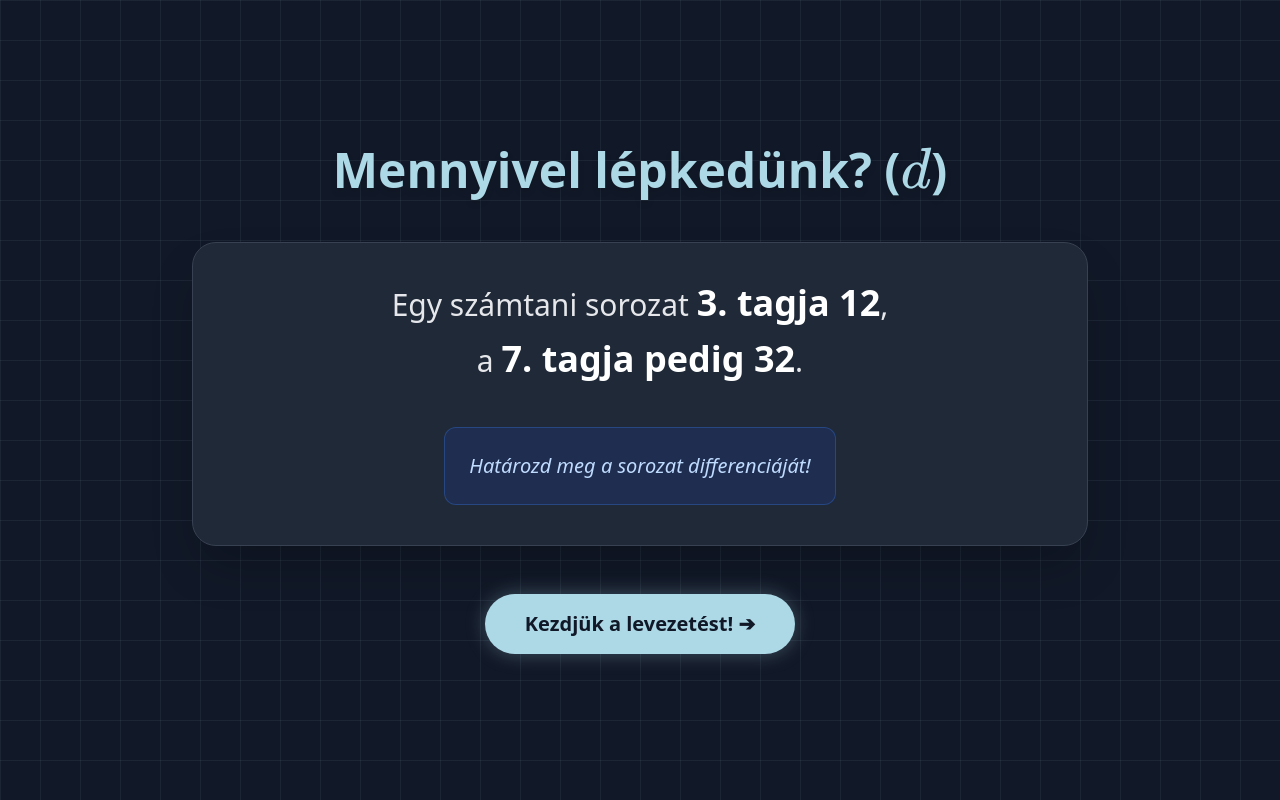
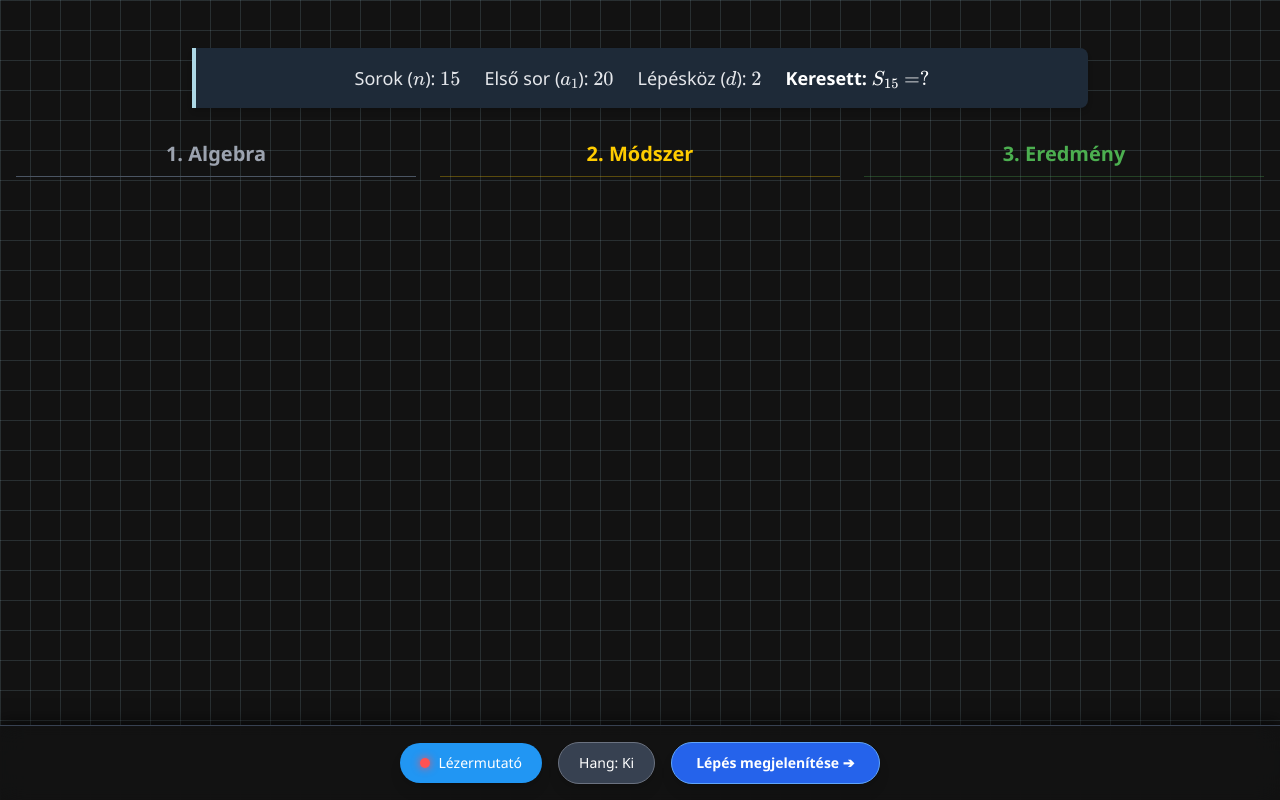
Before and after one commit to tengerszem-MathCloud/Online-MATH-Apps, a plain HTML site: page apps/osszegkeplet_szamtani_sorozatok.html in a window 1280 px wide. Both pictures are taken after a click on the button "Kezdjük a levezetést! ➔". Drawn offline with nearby package versions, Linux system fonts and the light colour scheme.

Commit message:
Update HTML for arithmetic series sum formula

```diff
--- a/apps/osszegkeplet_szamtani_sorozatok.html
+++ b/apps/osszegkeplet_szamtani_sorozatok.html
@@ -3,9 +3,9 @@
 <head>
     <meta charset="UTF-8">
     <meta name="viewport" content="width=device-width, initial-scale=1.0">
-    <title>Számtani sorozat: A differencia (d) meghatározása</title>
+    <title>Számtani sorozat: Összegképlet (Sn)</title>
 
-    <!-- Tailwind CSS betöltése -->
+    <!-- Tailwind CSS -->
     <script src="https://cdn.tailwindcss.com"></script>
 
     <!-- Tiszta Online MathJax Betöltő -->
@@ -19,157 +19,227 @@
 
     <style>
         body {
-            background-color: #111827;
+            background-color: #121212;
             background-image:
-                linear-gradient(to right, rgba(173, 216, 230, 0.07) 1px, transparent 1px),
-                linear-gradient(to bottom, rgba(173, 216, 230, 0.07) 1px, transparent 1px);
-            background-size: 40px 40px;
-            color: #e5e7eb;
-            font-family: system-ui, -apple-system, sans-serif;
+                linear-gradient(rgba(173, 216, 230, 0.15) 1px, transparent 1px),
+                linear-gradient(90deg, rgba(173, 216, 230, 0.15) 1px, transparent 1px);
+            background-size: 30px 30px;
+            color: #e0e0e0;
+            font-family: 'Segoe UI', Roboto, Helvetica, Arial, sans-serif;
+            margin: 0;
             overflow-x: hidden;
         }
 
-        .laser-active {
-            cursor: none;
-            user-select: none;
-            touch-action: none;
-        }
+        .laser-active { cursor: none; user-select: none; touch-action: none; }
 
         #laser-pointer {
-            display: none;
-            position: fixed;
-            width: 12px;
-            height: 12px;
-            background-color: #ff5252;
-            border-radius: 50%;
+            display: none; position: fixed; width: 12px; height: 12px;
+            background-color: #ff5252; border-radius: 50%;
             box-shadow: 0 0 15px 5px rgba(255, 82, 82, 0.6);
-            pointer-events: none;
-            z-index: 9999;
-            transform: translate(-50%, -50%);
+            pointer-events: none; z-index: 9999; transform: translate(-50%, -50%);
         }
 
         .math-step {
-            opacity: 0;
-            transform: translateY(10px);
-            transition: all 0.5s ease-out;
-            display: none; /* JS fogja block-ra állítani, mielőtt az opacity-t felhúzza */
+            opacity: 0; transform: translateY(10px); transition: all 0.5s ease-out; display: none;
         }
-
         .math-step.visible {
-            display: block;
-            opacity: 1;
-            transform: translateY(0);
+            display: block; opacity: 1; transform: translateY(0);
         }
     </style>
 </head>
-<body class="min-h-screen flex flex-col items-center justify-center p-4">
+<body class="min-h-screen flex flex-col items-center p-4 pb-24 md:pb-32">
 
-    <!-- Lézermutató pont -->
     <div id="laser-pointer"></div>
 
     <!-- DIA 1: A Probléma -->
-    <div id="slide-1" class="w-full max-w-4xl flex flex-col items-center justify-center min-h-[70vh] transition-opacity duration-500">
-        <h1 class="text-3xl md:text-5xl font-bold text-[#add8e6] mb-12 text-center drop-shadow-md">
-            Mennyivel lépkedünk? ($d$)
+    <div id="slide-1" class="w-full max-w-4xl flex flex-col items-center justify-center min-h-[80vh] transition-opacity duration-500 mt-8">
+        <h1 class="text-2xl md:text-4xl lg:text-5xl font-bold text-[#add8e6] mb-8 lg:mb-12 text-center drop-shadow-md">
+            Mennyi az annyi összesen? ($S_n$)
         </h1>
-        <div class="bg-gray-800 border border-gray-700 rounded-3xl p-10 shadow-2xl text-center w-full">
-            <p class="text-2xl md:text-3xl font-light text-gray-200 leading-relaxed">
-                Egy számtani sorozat <strong class="text-white font-bold text-4xl">3. tagja 12</strong>,<br>
-                a <strong class="text-white font-bold text-4xl mt-4 inline-block">7. tagja pedig 32</strong>.
+
+        <div class="bg-[#1e2a38] border border-gray-600 rounded-2xl md:rounded-3xl p-6 md:p-10 shadow-2xl text-center w-full">
+            <p class="text-xl md:text-2xl lg:text-3xl font-light text-gray-200 leading-relaxed">
+                Egy színház nézőterén <strong class="text-white font-bold whitespace-nowrap">15 sor</strong> található.<br>
+                Az első sorban <strong class="text-white font-bold mt-2 md:mt-4 inline-block">20 szék</strong> van, és minden további sorban <strong class="text-white font-bold">2-vel több</strong>.
             </p>
-            <div class="mt-12 p-6 bg-blue-900/30 border border-blue-500/30 rounded-xl inline-block">
-                <p class="text-xl text-blue-200 italic">Határozd meg a sorozat differenciáját!</p>
+            <div class="mt-8 md:mt-12 p-4 md:p-6 bg-[#2c3e50] border border-[#add8e6]/30 rounded-xl inline-block shadow-inner w-full md:w-auto">
+                <p class="text-lg md:text-xl text-[#add8e6] italic font-semibold">Összesen hány néző fér be a színházba?</p>
             </div>
         </div>
-        <button onclick="nextSlide()" class="mt-12 bg-[#add8e6] hover:bg-blue-300 text-gray-900 px-10 py-4 rounded-full font-bold text-xl transition-all shadow-[0_0_20px_rgba(173,216,230,0.3)]">
+
+        <button onclick="nextSlide()" class="mt-10 md:mt-12 bg-[#2196f3] hover:bg-[#1976d2] text-white px-8 md:px-12 py-3 md:py-4 rounded-full font-bold text-lg md:text-xl transition-all shadow-[0_0_15px_rgba(33,150,243,0.5)] w-full md:w-auto">
             Kezdjük a levezetést! ➔
         </button>
     </div>
 
-    <!-- DIA 2: A Levezetés (Alapértelmezetten rejtett) -->
-    <div id="slide-2" class="w-full max-w-6xl hidden opacity-0 transition-opacity duration-500 flex-col items-center pb-24 pt-8">
+    <!-- DIA 2: A Levezetés -->
+    <div id="slide-2" class="w-full max-w-7xl hidden opacity-0 transition-opacity duration-500 flex-col items-center pt-4 md:pt-8">
 
         <!-- Emlékeztető fejléc -->
-        <div class="bg-gray-800 border-l-4 border-[#add8e6] p-4 rounded-r-lg shadow-md mb-8 w-full max-w-3xl text-center">
-            <p class="text-gray-300 text-lg">$a_3 = 12$ és $a_7 = 32$. Keresett: $d = ?$</p>
+        <div class="bg-[#1e2a38] border-l-4 border-[#add8e6] p-4 rounded-r-lg shadow-md mb-8 w-full max-w-4xl flex flex-col md:flex-row flex-wrap justify-center items-center gap-2 md:gap-6">
+            <p class="text-gray-200 text-base md:text-lg font-medium">Sorok ($n$): $15$</p>
+            <p class="text-gray-200 text-base md:text-lg font-medium">Első sor ($a_1$): $20$</p>
+            <p class="text-gray-200 text-base md:text-lg font-medium">Lépésköz ($d$): $2$</p>
+            <p class="text-white text-base md:text-lg font-bold">Keresett: $S_{15} = ?$</p>
         </div>
 
-        <!-- 3 oszlopos grid asztalon, 1 oszlopos mobilon -->
-        <div class="grid grid-cols-1 md:grid-cols-3 gap-6 w-full relative">
+        <!-- Reszponzív Grid: 1 oszlop mobilon, 3 oszlop széles kijelzőn -->
+        <div class="grid grid-cols-1 lg:grid-cols-3 gap-6 w-full relative">
 
             <!-- 1. Oszlop: Algebra -->
             <div class="flex flex-col gap-4">
-                <h3 class="text-xl text-center text-gray-400 font-semibold mb-4 border-b border-gray-700 pb-2">1. Algebra</h3>
+                <h3 class="text-lg md:text-xl text-center text-gray-400 font-semibold mb-2 md:mb-4 border-b border-gray-600 pb-2">1. Algebra</h3>
 
-                <div class="math-step bg-gray-800/80 border border-gray-700 p-5 rounded-xl shadow-sm" data-speech="Írjuk fel a hetedik tagot a harmadik tag segítségével! A hetedik tag egyenlő a harmadik tag meg négyszer a differencia.">
-                    <p class="text-xl text-center">$a_7 = a_3 + 4d$</p>
+                <div class="math-step bg-[#1e2a38] border border-gray-600 p-4 md:p-5 rounded-xl shadow-sm" data-speech="Írjuk fel a számtani sorozat összegképletét. Es en egyenlő kétszer á egy, plusz en mínusz egy, szorozva dével, mindez per kettő, és az egész szorozva ennel.">
+                    <p class="text-lg md:text-xl text-center text-white overflow-x-auto overflow-y-hidden py-2">$S_n = \frac{2a_1 + (n-1)d}{2} \cdot n$</p>
                 </div>
 
-                <div class="math-step bg-gray-800/80 border border-gray-700 p-5 rounded-xl shadow-sm" data-speech="Helyettesítsük be az ismert adatokat! Harminckettő egyenlő tizenkettő meg négy dé.">
-                    <p class="text-xl text-center">$32 = 12 + 4d$</p>
+                <div class="math-step bg-[#1e2a38] border border-gray-600 p-4 md:p-5 rounded-xl shadow-sm" data-speech="Helyettesítsük be a színház adatait. Es tizenöt egyenlő: számlálóban kétszer húsz, meg tizennégyszer kettő. Nevezőben kettő. És az egészet szorozzuk tizenöttel.">
+                    <p class="text-lg md:text-xl text-center text-white overflow-x-auto overflow-y-hidden py-2">$S_{15} = \frac{2 \cdot 20 + 14 \cdot 2}{2} \cdot 15$</p>
                 </div>
             </div>
 
             <!-- 2. Oszlop: Módszer -->
             <div class="flex flex-col gap-4">
-                <h3 class="text-xl text-center text-[#ffcc00] font-semibold mb-4 border-b border-[#ffcc00]/30 pb-2">2. Módszer</h3>
+                <h3 class="text-lg md:text-xl text-center text-[#ffcc00] font-semibold mb-2 md:mb-4 border-b border-[#ffcc00]/30 pb-2">2. Módszer</h3>
 
-                <div class="math-step bg-[#ffcc00]/10 border border-[#ffcc00]/40 p-4 rounded-xl shadow-sm" data-speech="Figyelj! Hány lépés van a 3. és a 7. tag között? Bizony, 7 mínusz 3, azaz 4 lépés.">
-                    <div class="text-yellow-200 text-center">
-                        <strong class="block mb-1">Típushiba elkerülése:</strong>
-                        A lépésköz nem 7 és nem 3, hanem az indexek különbsége!
+                <div class="math-step bg-[#ffcc00]/10 border border-[#ffcc00]/40 p-4 rounded-xl shadow-sm" data-speech="Vigyázz a szorzás elsőbbségére a számlálóban!">
+                    <div class="text-yellow-200 text-center text-sm md:text-base">
+                        <strong class="block mb-1">Kiszámítási sorrend:</strong>
+                        Először a szorzásokat végezd el a számlálóban, utána az összeadást!
                     </div>
                 </div>
 
-                <div class="math-step bg-gray-800/80 border border-gray-700 p-5 rounded-xl shadow-sm" data-speech="Rendezzük az egyenletet! Vonjunk ki mindkét oldalból tizenkettőt.">
-                    <p class="text-center text-gray-300">$-12$ mindkét oldalból</p>
+                <div class="math-step bg-[#1e2a38] border border-gray-600 p-4 md:p-5 rounded-xl shadow-sm" data-speech="Számítsuk ki a számlálót. Kétszer húsz az negyven, tizennégyszer kettő az huszonnyolc. Negyven meg huszonnyolc, az hatvannyolc.">
+                    <p class="text-center text-gray-300 text-sm md:text-base">Szorzások: $40 + 28$</p>
+                    <p class="text-center text-gray-300 text-sm md:text-base mt-2">Számláló összege: $68$</p>
                 </div>
             </div>
 
             <!-- 3. Oszlop: Eredmény -->
             <div class="flex flex-col gap-4">
-                <h3 class="text-xl text-center text-[#4caf50] font-semibold mb-4 border-b border-[#4caf50]/30 pb-2">3. Eredmény</h3>
+                <h3 class="text-lg md:text-xl text-center text-[#4caf50] font-semibold mb-2 md:mb-4 border-b border-[#4caf50]/30 pb-2">3. Eredmény</h3>
 
-                <div class="math-step border-l-4 border-orange-500 bg-gray-800 p-5 rounded-r-xl shadow-sm mt-auto" data-speech="Így azt kapjuk, hogy húsz egyenlő négy dé.">
-                    <p class="text-xl text-center">$20 = 4d$</p>
+                <div class="math-step border-l-4 border-orange-500 bg-[#1e2a38] p-4 md:p-5 rounded-r-xl shadow-sm mt-auto" data-speech="Osszuk el a hatvannyolcat kettővel, ami harmincnégy.">
+                    <p class="text-lg md:text-xl text-center text-white mb-2 overflow-x-auto overflow-y-hidden py-1">$S_{15} = \frac{68}{2} \cdot 15$</p>
+                    <p class="text-lg md:text-xl text-center text-white overflow-x-auto overflow-y-hidden py-1">$S_{15} = 34 \cdot 15$</p>
                 </div>
 
-                <div class="math-step border-4 border-green-500 bg-green-900/20 p-5 rounded-xl shadow-lg mt-4" data-speech="Osztunk néggyel, így megkapjuk a végeredményt: a differencia öt.">
-                    <p class="text-2xl text-center font-bold text-green-400">$d = 5$</p>
+                <div class="math-step border-4 border-green-500 bg-green-900/30 p-4 md:p-5 rounded-xl shadow-lg mt-2 md:mt-4" data-speech="Végül szorozzunk tizenöttel. A színházban összesen ötszáztíz néző fér el.">
+                    <p class="text-3xl md:text-4xl text-center font-bold text-green-400 overflow-x-auto overflow-y-hidden py-1">$S_{15} = 510$</p>
+                    <p class="text-center text-green-200 text-sm md:text-base mt-2">Összes néző a színházban</p>
+                </div>
             </div>
         </div>
     </div>
 
     <!-- Fix Alsó vezérlősáv -->
-        <div class="fixed bottom-0 left-0 w-full bg-gray-900/90 backdrop-blur-sm border-t border-gray-700 p-4 flex flex-wrap justify-center items-center gap-4 z-50">
-            <button onclick="toggleLaser()" id="laser-btn" class="bg-[#2196f3] hover:bg-[#1976d2] text-white px-5 py-2.5 rounded-full transition-colors flex items-center shadow-lg text-sm">
-                <span class="w-3 h-3 bg-[#ff5252] rounded-full mr-2 shadow-[0_0_8px_#ff5252]"></span>
+    <div id="controls" class="fixed bottom-0 left-0 w-full bg-[#121212]/95 backdrop-blur-md border-t border-gray-700 p-3 md:p-4 flex flex-wrap justify-center items-center gap-2 md:gap-4 z-50 hidden shadow-[0_-5px_15px_rgba(0,0,0,0.5)]">
+        <button onclick="toggleLaser()" id="laser-btn" class="bg-[#2196f3] hover:bg-[#1976d2] text-white px-4 md:px-5 py-2 md:py-2.5 rounded-full transition-colors flex items-center shadow-lg text-xs md:text-sm">
+            <span class="w-2.5 h-2.5 bg-[#ff5252] rounded-full mr-2 shadow-[0_0_8px_#ff5252]"></span>
             Lézermutató
         </button>
-            <button onclick="toggleVoice()" id="voice-btn" class="bg-gray-700 hover:bg-gray-600 text-white px-5 py-2.5 rounded-full transition-colors flex items-center shadow-lg text-sm border border-gray-600">
+        <button onclick="toggleVoice()" id="voice-btn" class="bg-gray-700 hover:bg-gray-600 text-white px-4 md:px-5 py-2 md:py-2.5 rounded-full transition-colors flex items-center shadow-lg text-xs md:text-sm border border-gray-500">
             Hang: Ki
         </button>
-            <button onclick="showNextStep()" id="next-step-btn" class="bg-blue-600 hover:bg-blue-500 text-white px-6 py-2.5 rounded-full transition-colors flex items-center shadow-lg text-sm font-bold">
-                Következő Lépés ➔
+        <button onclick="showNextStep()" id="next-step-btn" class="bg-blue-600 hover:bg-blue-500 text-white px-5 md:px-6 py-2 md:py-2.5 rounded-full transition-colors flex items-center shadow-lg text-xs md:text-sm font-bold border border-blue-400">
+            Lépés megjelenítése ➔
         </button>
     </div>
-    </div>
 
-    <!-- Vezérlő JavaScript -->
     <script>
         let currentStep = 0;
         let steps = [];
         let voiceEnabled = false;
         let laserEnabled = false;
 
-        // Lézermutató logika
         const laser = document.getElementById('laser-pointer');
 
         document.addEventListener('mousemove', (e) => {
-            if (laserEnabled) {
-                laser.style.left = e.clientX + 'px';
-                laser.style.top = e.clientY + 'px';
-            }
+            if (laserEnabled) { laser.style.left = e.clientX + 'px'; laser.style.top = e.clientY + 'px'; }
+        });
+        document.addEventListener('touchmove', (e) => {
+            if (laserEnabled) { laser.style.left = e.touches[0].clientX + 'px'; laser.style.top = e.touches[0].clientY + 'px'; }
         });
 
-        document.addEventListener('
+        function toggleLaser() {
+            laserEnabled = !laserEnabled;
+            const btn = document.getElementById('laser-btn');
+            if (laserEnabled) {
+                document.body.classList.add('laser-active');
+                laser.style.display = 'block';
+                btn.classList.replace('bg-[#2196f3]', 'bg-red-600');
+                btn.classList.replace('hover:bg-[#1976d2]', 'hover:bg-red-700');
+            } else {
+                document.body.classList.remove('laser-active');
+                laser.style.display = 'none';
+                btn.classList.replace('bg-red-600', 'bg-[#2196f3]');
+                btn.classList.replace('hover:bg-red-700', 'hover:bg-[#1976d2]');
+            }
+        }
+
+        function toggleVoice() {
+            voiceEnabled = !voiceEnabled;
+            const btn = document.getElementById('voice-btn');
+            if (voiceEnabled) {
+                btn.innerText = "Hang: Be";
+                btn.classList.replace('bg-gray-700', 'bg-green-600');
+                btn.classList.replace('hover:bg-gray-600', 'hover:bg-green-500');
+            } else {
+                btn.innerText = "Hang: Ki";
+                btn.classList.replace('bg-green-600', 'bg-gray-700');
+                btn.classList.replace('hover:bg-green-500', 'hover:bg-gray-600');
+                window.speechSynthesis.cancel();
+            }
+        }
+
+        function nextSlide() {
+            document.getElementById('slide-1').style.display = 'none';
+            const slide2 = document.getElementById('slide-2');
+            const controls = document.getElementById('controls');
+
+            slide2.classList.remove('hidden');
+            slide2.classList.add('flex');
+            controls.classList.remove('hidden');
+            controls.classList.add('flex');
+
+            setTimeout(() => { slide2.classList.remove('opacity-0'); }, 50);
+            steps = Array.from(document.querySelectorAll('.math-step'));
+        }
+
+        function showNextStep() {
+            if (currentStep < steps.length) {
+                const stepEl = steps[currentStep];
+                stepEl.classList.add('visible');
+
+                if (typeof MathJax !== 'undefined' && MathJax.typesetPromise) {
+                    MathJax.typesetPromise([stepEl]).catch((err) => console.log(err.message));
+                }
+
+                if (voiceEnabled) {
+                    const speechText = stepEl.getAttribute('data-speech');
+                    if (speechText) {
+                        window.speechSynthesis.cancel();
+                        const utterance = new SpeechSynthesisUtterance(speechText);
+                        utterance.lang = 'hu-HU';
+                        utterance.rate = 0.9;
+                        window.speechSynthesis.speak(utterance);
+                    }
+                }
+
+                currentStep++;
+
+                if (currentStep >= steps.length) {
+                    const btn = document.getElementById('next-step-btn');
+                    btn.innerText = "Vége";
+                    btn.classList.replace('bg-blue-600', 'bg-gray-600');
+                    btn.classList.replace('hover:bg-blue-500', 'hover:bg-gray-500');
+                    btn.disabled = true;
+                }
+
+                stepEl.scrollIntoView({ behavior: 'smooth', block: 'center' });
+            }
+        }
+    </script>
+</body>
+</html>
```
Lines whose indentation alone changed are shown as unchanged.
